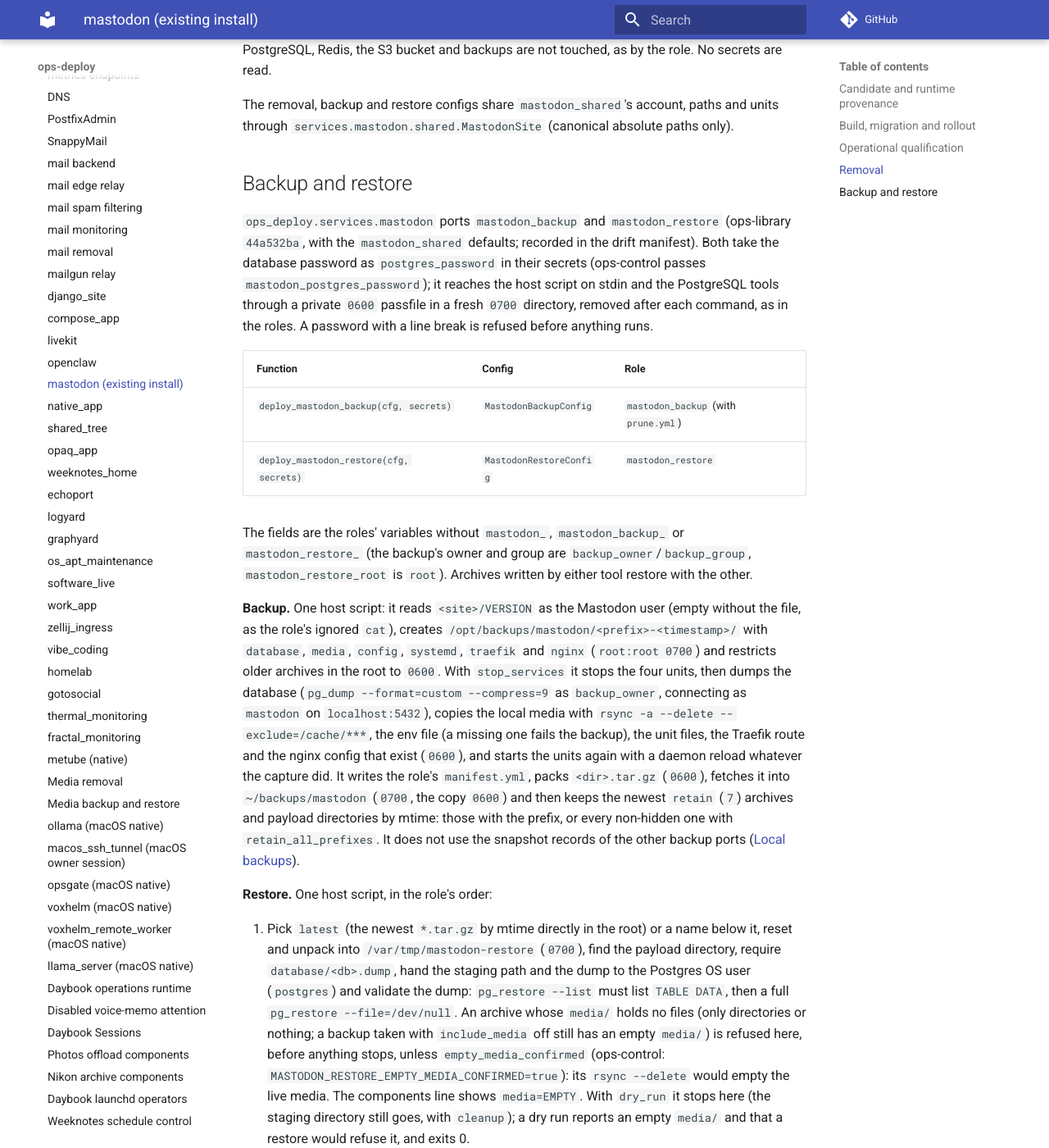
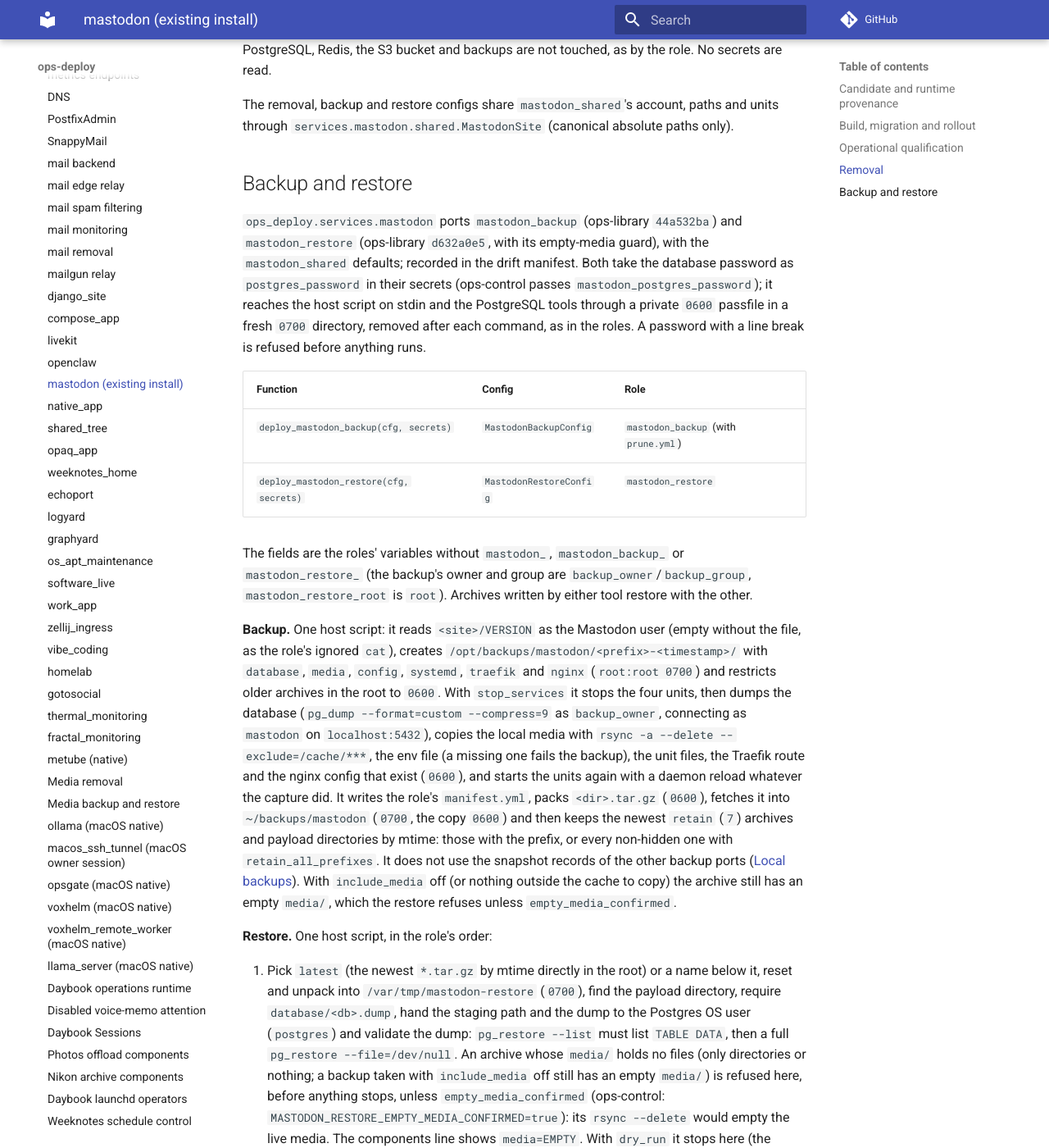
Before and after one commit to ephes/ops-deploy, an MkDocs documentation site: the page built from docs/services/mastodon.md, in a window 1280 px wide and 1400 px high, scrolled down 3468 px. Shown: the whole window at 82% size. Built offline with MkDocs 1.6.1 and Material for MkDocs 9.7.7, drawn with Linux system fonts in a browser that asks for light colours; comment, search, counter and statistics services are not loaded; some of the changed text lies outside the part shown.

Commit message:
mastodon restore: name the ops-library commit of the empty-media guard; explain a failing media check

```diff
--- a/docs/services/mastodon.md
+++ b/docs/services/mastodon.md
@@ -159,9 +159,9 @@
 
 ## Backup and restore
 
-`ops_deploy.services.mastodon` ports `mastodon_backup` and `mastodon_restore`
-(ops-library `44a532ba`, with the `mastodon_shared` defaults; recorded in the
-drift manifest). Both take the database password as `postgres_password` in
+`ops_deploy.services.mastodon` ports `mastodon_backup` (ops-library `44a532ba`)
+and `mastodon_restore` (ops-library `d632a0e5`, with its empty-media guard),
+with the `mastodon_shared` defaults; recorded in the drift manifest. Both take the database password as `postgres_password` in
 their secrets (ops-control passes `mastodon_postgres_password`); it reaches the
 host script on stdin and the PostgreSQL tools through a private `0600`
 passfile in a fresh `0700` directory, removed after each command, as in the
@@ -192,7 +192,9 @@
 `0600`) and then keeps the newest `retain` (`7`) archives and payload
 directories by mtime: those with the prefix, or every non-hidden one with
 `retain_all_prefixes`. It does not use the snapshot records of the other
-backup ports ([Local backups](../concepts/local-backups.md)).
+backup ports ([Local backups](../concepts/local-backups.md)). With
+`include_media` off (or nothing outside the cache to copy) the archive still has
+an empty `media/`, which the restore refuses unless `empty_media_confirmed`.
 
 **Restore.** One host script, in the role's order:
 
@@ -207,8 +209,8 @@
    `empty_media_confirmed` (ops-control: `MASTODON_RESTORE_EMPTY_MEDIA_CONFIRMED=true`):
    its `rsync --delete` would empty the live media. The components line shows
    `media=EMPTY`. With `dry_run` it stops here (the staging directory still
-   goes, with `cleanup`); a dry run reports an empty `media/` and that a
-   restore would refuse it, and exits 0.
+   goes, with `cleanup`); a dry run reports an empty `media/` (and that a
+   restore would refuse it, unless confirmed) and exits 0.
 2. A Traefik route in the archive that differs from the live one needs a free
    Traefik transaction lock, checked before anything changes.
 3. Ensure the media and site directories (`mastodon:mastodon 0750`) and ask
```
Also changed, not shown: 2 other files.
